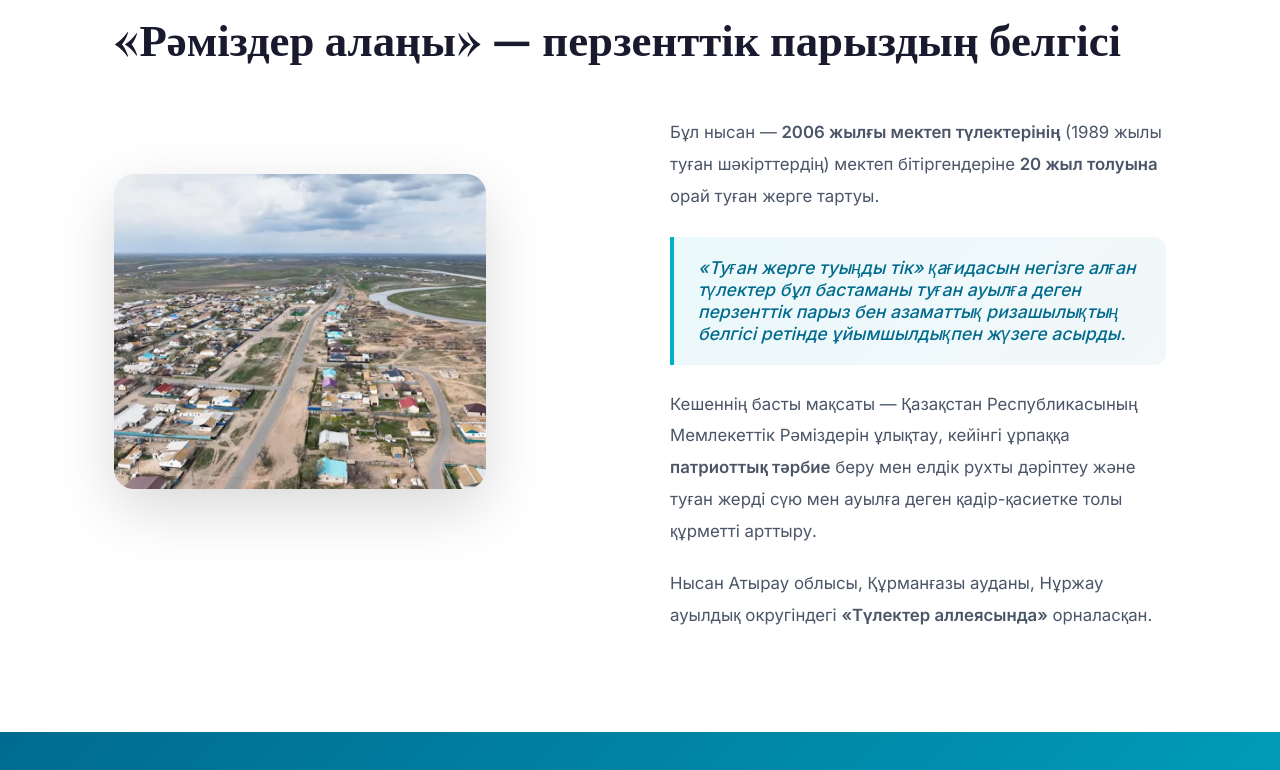
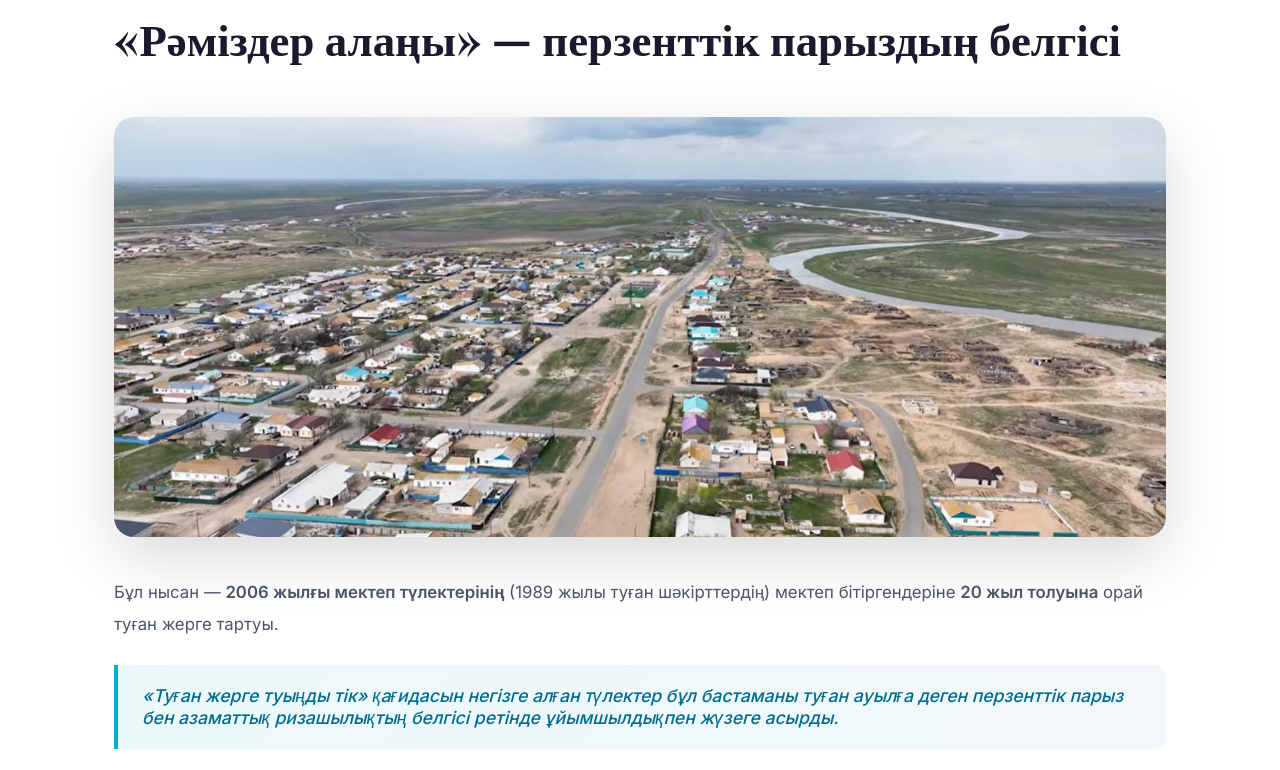
Before and after one commit to Nurzhan-Zhumabekov/Nurzhau, a plain HTML site: page Desktop/site/index.html in a window 1280 px wide. Shown: the part 967-1737 px from the top of the page. Drawn offline with nearby package versions, Linux system fonts and the light colour scheme.

Commit message:
Rearrange about section: full-width photo above text
Co-Authored-By: Claude Sonnet 4.6 <noreply@anthropic.com>

```diff
--- a/Desktop/site/css/style.css
+++ b/Desktop/site/css/style.css
@@ -215,24 +215,21 @@ section { padding: var(--section-pad); }
 .about { background: #fff; }
 
 .about-grid {
-  display: grid;
-  grid-template-columns: 1fr 1fr;
-  gap: 60px;
-  align-items: center;
+  display: flex;
+  flex-direction: column;
+  gap: 36px;
   margin-top: 50px;
 }
 
-.about-image-stack { position: relative; height: 420px; }
+.about-image-full { width: 100%; }
 
-.about-img {
-  position: absolute;
+.about-image-full img {
+  width: 100%;
+  height: 420px;
+  object-fit: cover;
   border-radius: 20px;
-  object-fit: cover;
   box-shadow: 0 20px 60px rgba(0,0,0,0.15);
 }
-
-.about-img-1 { width: 75%; height: 75%; top: 0; left: 0; }
-.about-img-2 { width: 60%; height: 60%; bottom: 0; right: 0; border: 5px solid white; }
 
 .about-text p { font-size: 1.05rem; line-height: 1.9; color: #4A5568; margin-bottom: 20px; }
 
--- a/Desktop/site/index.html
+++ b/Desktop/site/index.html
@@ -73,8 +73,8 @@
       <h2 class="section-title">«Рәміздер алаңы» — перзенттік парыздың белгісі</h2>
     </div>
     <div class="about-grid">
-      <div class="about-image-stack fade-in">
-        <img class="about-img about-img-1" src="images/photo1.jpg" alt="Нұржау ауылының аэрофотосуреті" />
+      <div class="about-image-full fade-in">
+        <img src="images/photo1.jpg" alt="Нұржау ауылының аэрофотосуреті" />
       </div>
       <div class="about-text fade-in">
         <p>
```
